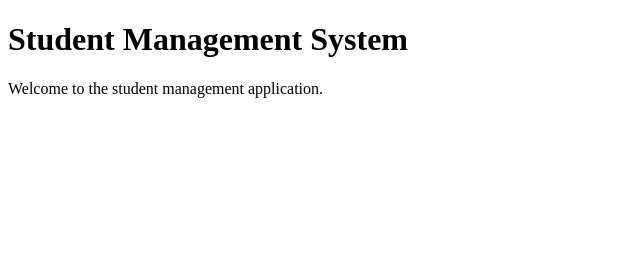
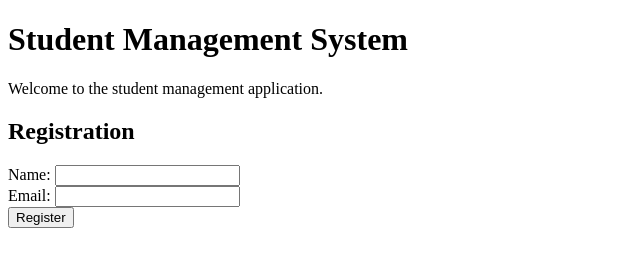
Before and after one commit to LaMorenaCodes/StudentManagement, a plain HTML site: page index.html in a window 1280 px wide. Shown: the whole page, without its empty margins (0-640 px from the left). Drawn offline with Linux system fonts and the light colour scheme.

Commit message:
Add registration form

```diff
--- a/index.html
+++ b/index.html
@@ -4,5 +4,11 @@
 <body>
   <h1>Student Management System</h1>
   <p>Welcome to the student management application.</p>
+  <h2>Registration</h2>
+  <form>
+    <label>Name: <input type="text" name="name"></label><br>
+    <label>Email: <input type="email" name="email"></label><br>
+    <button type="submit">Register</button>
+  </form>
 </body>
 </html>
```
